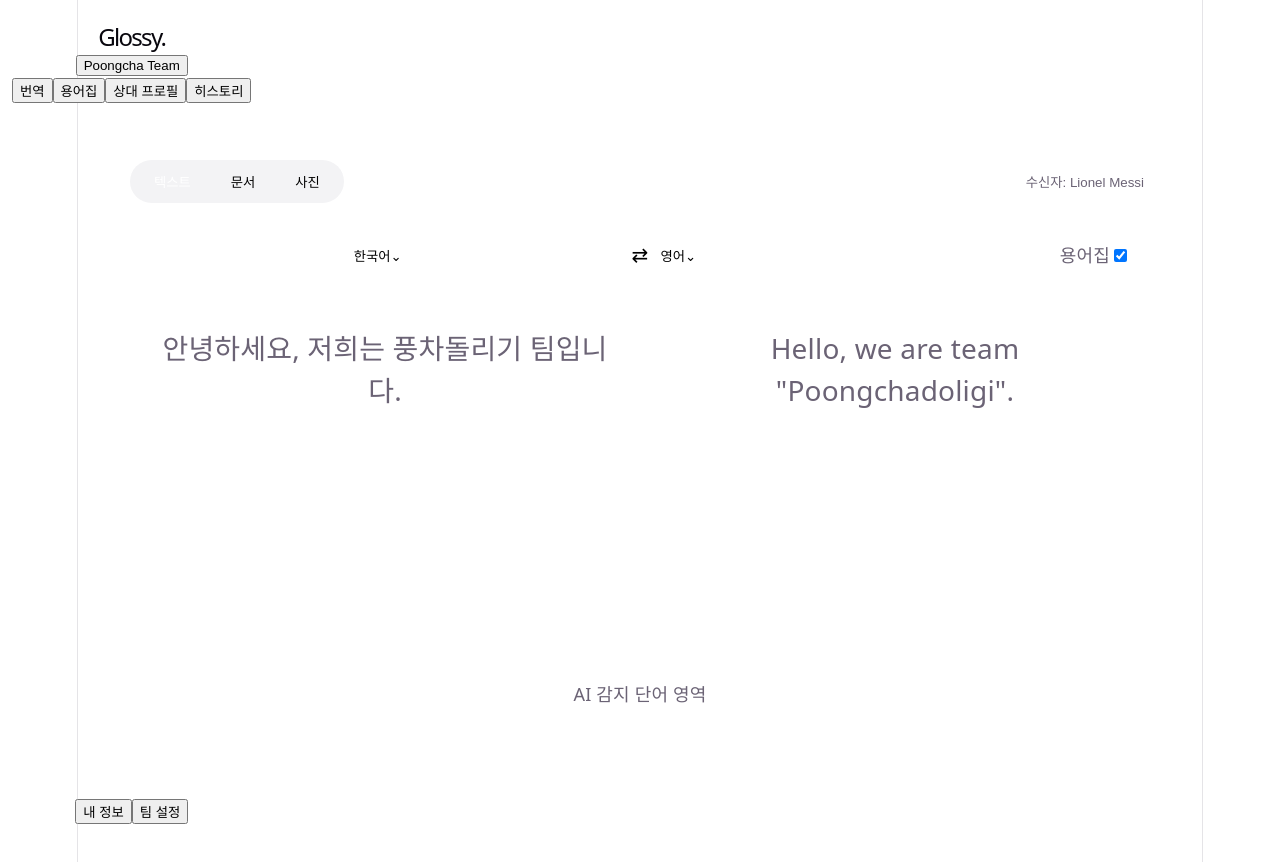
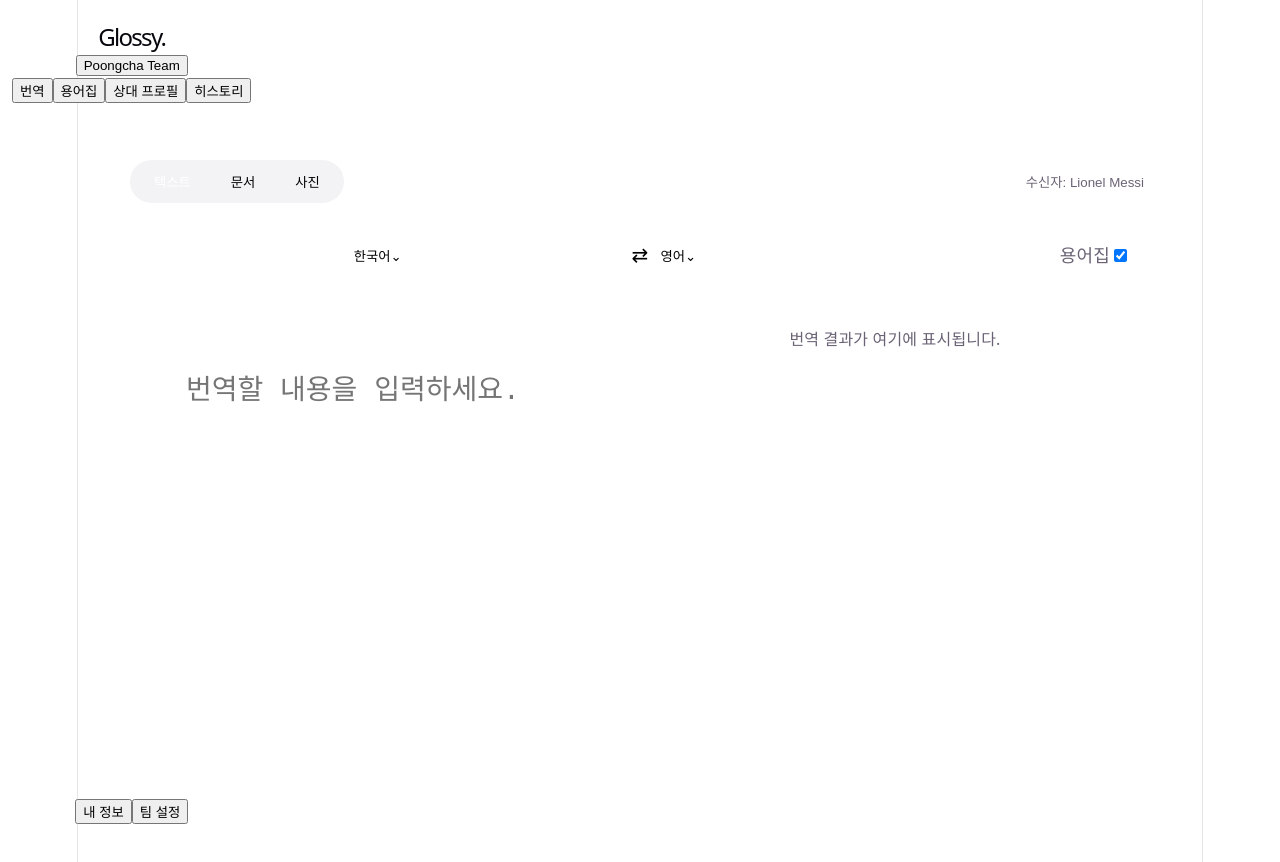
Before and after one commit to Potato-Love/Glossy, a React app in the folder frontend/: page / in a window 1280 px wide. Shown: the top 862 px of the page. Built offline with nearby package versions, Linux system fonts and the light colour scheme; the HTML template or start-up script is replaced by a standard one.

Commit message:
add mock data

```diff
--- a/frontend/src/pages/TranslatePage.css
+++ b/frontend/src/pages/TranslatePage.css
@@ -125,3 +125,49 @@
   border: 1px solid var(--color-border);
   border-radius: var(--radius-md);
 }
+
+.source-panel textarea {
+  width: 100%;
+  height: 100%;
+  min-height: 330px;
+
+  padding: 44px 28px;
+
+  border: none;
+  outline: none;
+  resize: none;
+
+  background: transparent;
+
+  font-size: 28px;
+  line-height: 1.5;
+}
+
+.result-placeholder {
+  margin: 0;
+  color: var(--color-text-secondary);
+  font-size: 16px;
+}
+
+.result-panel p {
+  margin: 0;
+}
+
+.translate-action {
+  display: flex;
+  justify-content: flex-end;
+
+  margin-top: 16px;
+}
+
+.translate-button {
+  padding: 12px 28px;
+
+  border: none;
+  border-radius: var(--radius-sm);
+
+  background-color: var(--color-primary);
+  color: white;
+
+  font-weight: 600;
+}
--- a/frontend/src/pages/TranslatePage.jsx
+++ b/frontend/src/pages/TranslatePage.jsx
@@ -1,6 +1,16 @@
+import { useState } from "react";
 import "./TranslatePage.css";
 
 function TranslatePage() {
+  const [text, setText] = useState("");
+  const [result, setResult] = useState("");
+
+  function handleTranslate() {
+    if (!text.trim()) return;
+
+    setResult('Hello, we are team "Poongchadoligi".');
+  }
+
   return (
     <div className="translate-page">
       <div className="translate-container">
@@ -34,22 +44,45 @@ function TranslatePage() {
 
           <div className="translation-content">
             <div className="source-panel">
-              안녕하세요, 저희는 풍차돌리기 팀입니다.
+              <textarea
+                value={text}
+                onChange={(event) => setText(event.target.value)}
+                placeholder="번역할 내용을 입력하세요."
+              />
             </div>
 
             <div className="result-panel">
+              {result ? (
+                <p>
                   Hello, we are team{" "}
                   <span className="glossary-highlight">
                     "Poongchadoligi"
                   </span>
                   .
+                </p>
+              ) : (
+                <p className="result-placeholder">
+                  번역 결과가 여기에 표시됩니다.
+                </p>
+              )}
             </div>
           </div>
         </section>
 
+        <div className="translate-action">
+          <button
+            className="translate-button"
+            onClick={handleTranslate}
+          >
+            번역하기
+          </button>
+        </div>
+
+        {result && (
           <section className="term-suggestion">
             AI 감지 단어 영역
           </section>
+        )}
       </div>
     </div>
   );
```
Lines whose indentation alone changed are shown as unchanged.
